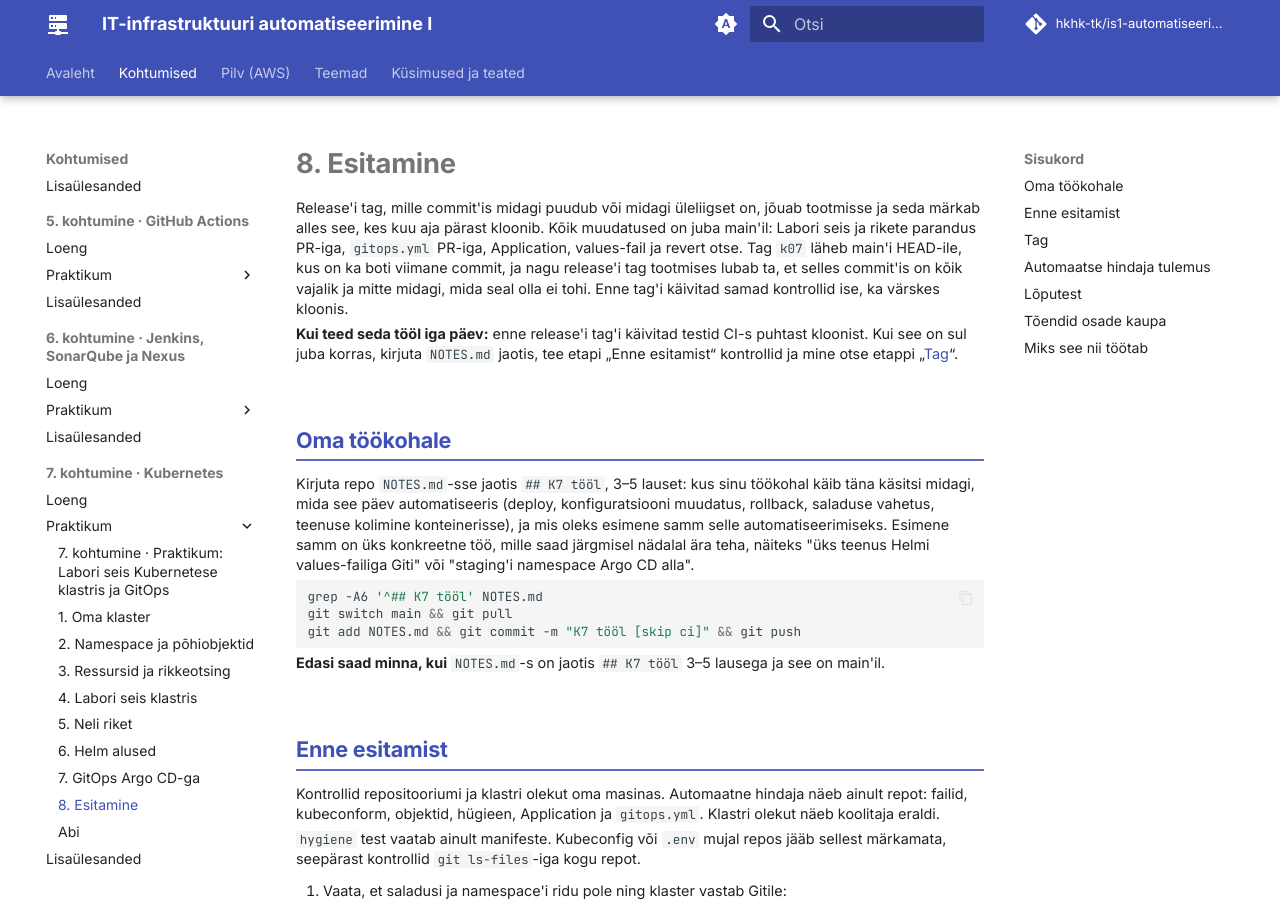
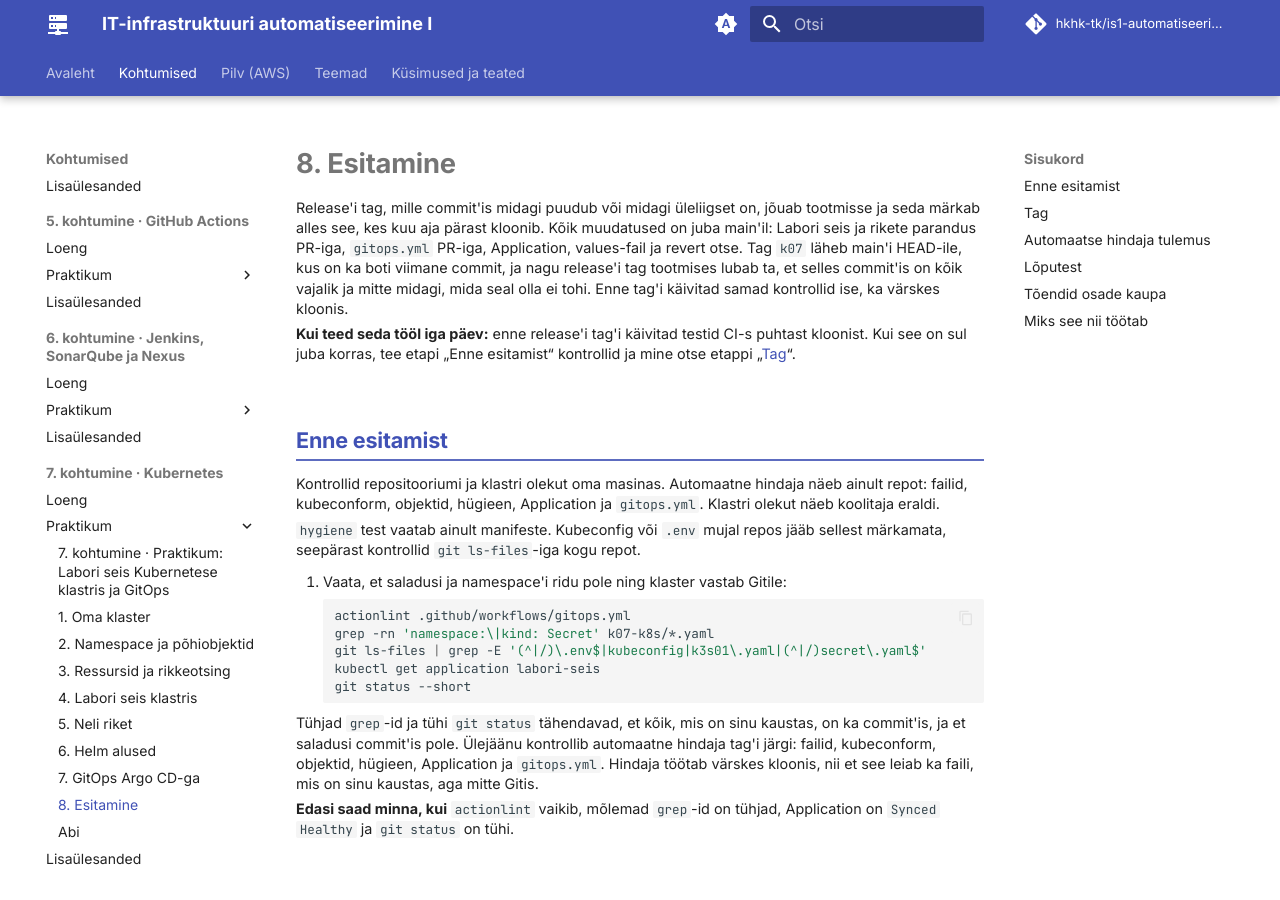
Before and after one commit to hkhk-tk/is1-automatiseerimine, an MkDocs documentation site: the page built from docs/k07/lab-8-esitamine.md, in a window 1280 px wide and 900 px high. Built offline with MkDocs 1.6.1 and Material for MkDocs 9.7.7, drawn with Linux system fonts in a browser that asks for light colours; comment, search, counter and statistics services are not loaded; some of the changed text lies outside the part shown.

Commit message:
Esitamisest välja ülesanne „sinu töökohal“
K3–K7 esitamises oli NOTES.md jaotis, kus õppija kirjeldas oma
töökoha käsitsi protsessi. Jaotis, selle kontrollkäsud ja viited
kontrollnimekirjades on eemaldatud.

````diff
--- a/docs/k07/lab-8-esitamine.md
+++ b/docs/k07/lab-8-esitamine.md
@@ -8,19 +8,7 @@ tags:
 
 Release'i tag, mille commit'is midagi puudub või midagi üleliigset on, jõuab tootmisse ja seda märkab alles see, kes kuu aja pärast kloonib. Kõik muudatused on juba main'il: Labori seis ja rikete parandus PR-iga, `gitops.yml` PR-iga, Application, values-fail ja revert otse. Tag `k07` läheb main'i HEAD-ile, kus on ka boti viimane commit, ja nagu release'i tag tootmises lubab ta, et selles commit'is on kõik vajalik ja mitte midagi, mida seal olla ei tohi. Enne tag'i käivitad samad kontrollid ise, ka värskes kloonis.
 
-**Kui teed seda tööl iga päev:** enne release'i tag'i käivitad testid CI-s puhtast kloonist. Kui see on sul juba korras, kirjuta `NOTES.md` jaotis, tee etapi „Enne esitamist“ kontrollid ja mine otse etappi „[Tag](#tag)“.
-
-## Oma töökohale
-
-Kirjuta repo `NOTES.md`-sse jaotis `## K7 tööl`, 3–5 lauset: kus sinu töökohal käib täna käsitsi midagi, mida see päev automatiseeris (deploy, konfiguratsiooni muudatus, rollback, saladuse vahetus, teenuse kolimine konteinerisse), ja mis oleks esimene samm selle automatiseerimiseks. Esimene samm on üks konkreetne töö, mille saad järgmisel nädalal ära teha, näiteks "üks teenus Helmi values-failiga Giti" või "staging'i namespace Argo CD alla".
-
-```bash
-grep -A6 '^## K7 tööl' NOTES.md
-git switch main && git pull
-git add NOTES.md && git commit -m "K7 tööl [skip ci]" && git push
-```
-
-**Edasi saad minna, kui** `NOTES.md`-s on jaotis `## K7 tööl` 3–5 lausega ja see on main'il.
+**Kui teed seda tööl iga päev:** enne release'i tag'i käivitad testid CI-s puhtast kloonist. Kui see on sul juba korras, tee etapi „Enne esitamist“ kontrollid ja mine otse etappi „[Tag](#tag)“.
 
 ## Enne esitamist
 
@@ -105,13 +93,13 @@ Kontrolli, et K7 issue's on iga osa tõend. Nimekiri on sama, mida koolitaja vaa
 - [ ] 5. Neli riket: neli rida "sümptom → käsk → põhjus → parandus", ajajoon, `kubectl diff` tühi, PR main'is
 - [ ] 6. Helm alused: `helm history` kolme revisjoniga, käsitsi muudatuse `diff`, ebaõnnestunud upgrade ja automaatne rollback logis ainult `200`-ga, values-fail Gitis, podinfo eemaldatud
 - [ ] 7. GitOps: boti commit, `/version` SHA = boti commit'i SHA, drift'i kestus, `OutOfSync` ilma selfHeal'ita, prune, `ComparisonError`, halb commit + revert, halva koodi kolm kellaaega ja logis ainult `200`
-- [ ] 8. Esitamine: tag `k07`, Releases tulemus, Labori seisus `lab-07`, `NOTES.md` jaotis `## K7 tööl`
+- [ ] 8. Esitamine: tag `k07`, Releases tulemus, Labori seisus `lab-07`
 
 Kui mõni linnuke jääb tegemata, kirjuta issue'sse, mis jäi ja miks. Koolitaja hindab ka seda, kas sa tead, mis puudu on.
 
 **Edasi saad minna, kui** kõik linnukesed on tehtud ja iga mooduli issue on suletud.
 
-**Selle osa tõend:** tag `k07` main'i peal, automaatse hindaja tulemus GitHubi Releases all, Labori seisus rida `lab-07` ja link `NOTES.md` jaotisele `## K7 tööl`.
+**Selle osa tõend:** tag `k07` main'i peal, automaatse hindaja tulemus GitHubi Releases all, Labori seisus rida `lab-07`.
 
 ## Miks see nii töötab
 
--- a/docs/k07/lab.md
+++ b/docs/k07/lab.md
@@ -43,6 +43,6 @@ Iga osa lõpus on rida **Selle osa tõend**: need väljundid lisad oma repositoo
 5. [Neli riket](lab-5-neli-riket.md): neli koolitaja tehtud riket, mille põhjus on leitud väljast sisse liikudes, ajajoon ja parandus Gitist.
 6. [Helm alused](lab-6-helm.md): `helm template`, values-fail, install, upgrade, rollback, käsitsi muudatus Helmi all ja ebaõnnestunud upgrade, mis võtab end ise tagasi.
 7. [GitOps Argo CD-ga](lab-7-argocd.md): Application, CI kirjutab tag'i, selfHeal, prune, katkine YAML, halb commit ja revert, vigane kood main'is ilma katkestuseta tagasi.
-8. [Esitamine](lab-8-esitamine.md): kontroll enne tag'i, tag `k07`, automaatse hindaja tulemus, lõputest HK6 ja üks samm oma töökohale.
+8. [Esitamine](lab-8-esitamine.md): kontroll enne tag'i, tag `k07`, automaatse hindaja tulemus ja lõputest HK6.
 
 Veaotsing: [Abi](abi.md).
````
Also changed, not shown: docs/k03/lab.md (+0 -10 lines), docs/k04/lab-9-esitamine.md (+0 -14 lines), docs/k05/lab-8-esitamine.md (+1 -14 lines), docs/k06/lab-8-esitamine.md (+2 -13 lines).
